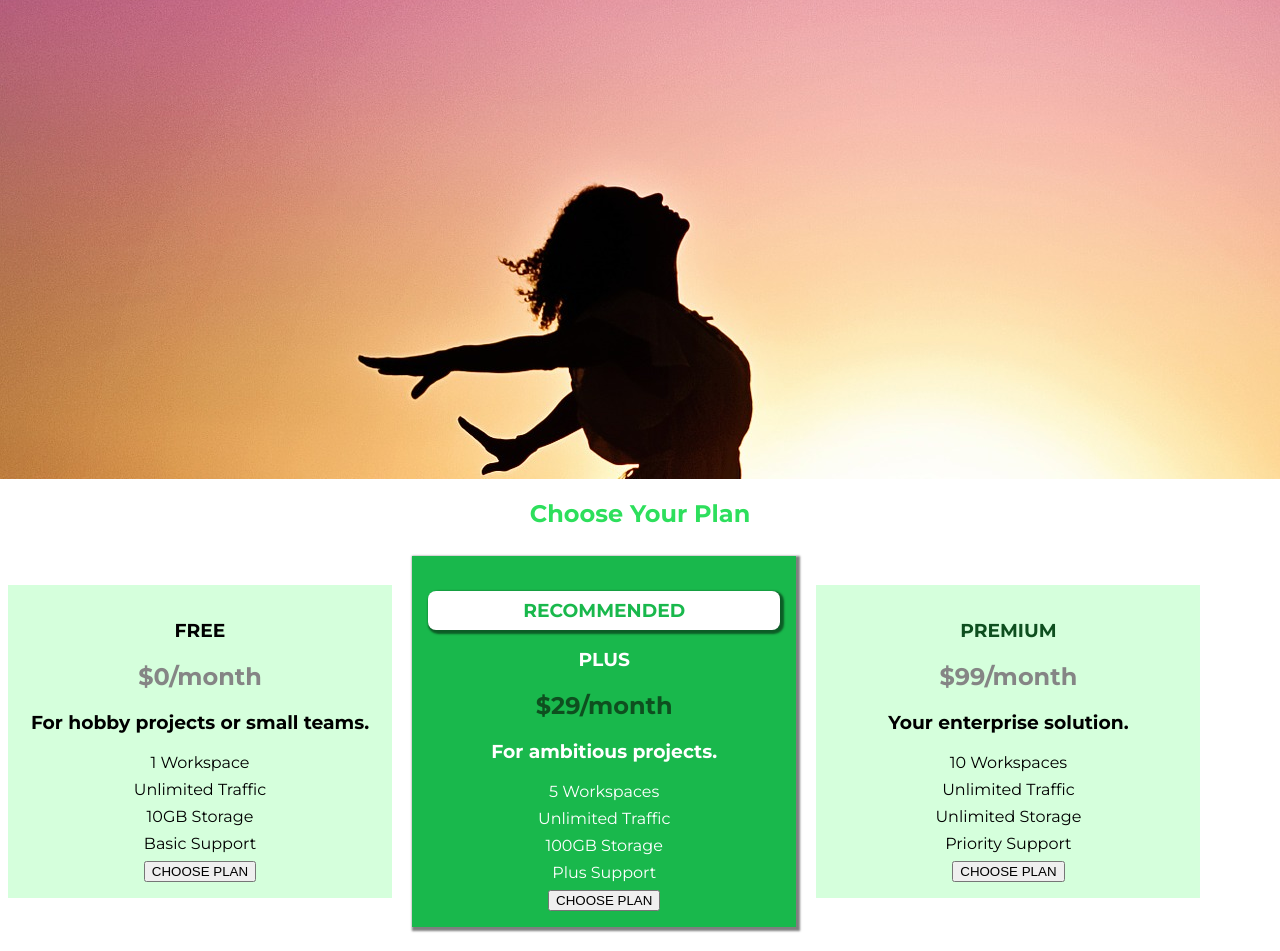
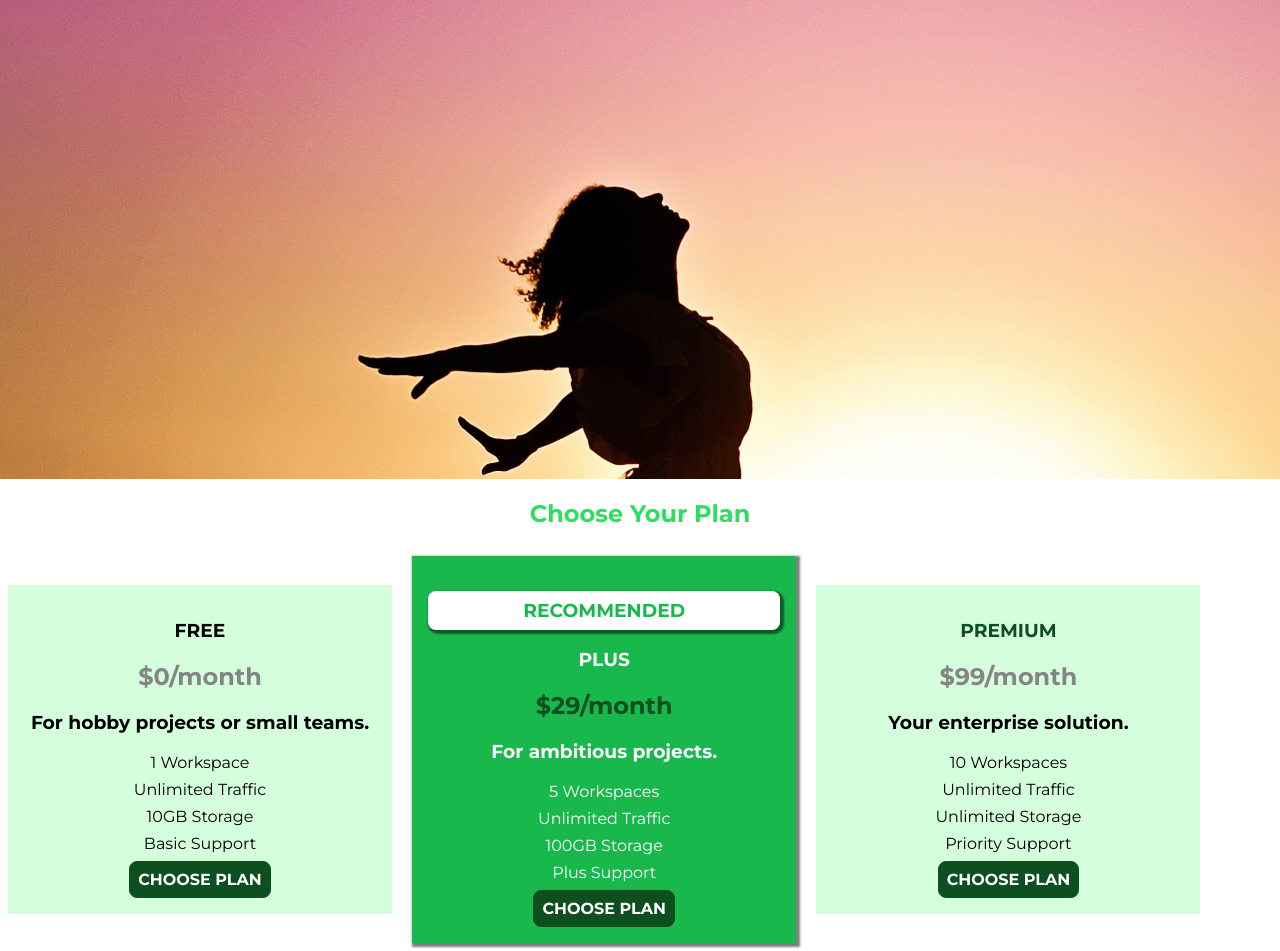
Before and after one commit to Adri-Antanon/CSS-complete-guide, a plain HTML site: page index.html in a window 1280 px wide. Shown: the part 92-1043 px from the top of the page. Drawn offline with Linux system fonts and the light colour scheme.

Commit message:
style: improving action button

```diff
--- a/index.html
+++ b/index.html
@@ -51,7 +51,7 @@
               <li>Basic Support</li>
             </ul>
             <div>
-              <button>CHOOSE PLAN</button>
+              <button class="button">CHOOSE PLAN</button>
             </div>
           </article>
           <article class="plan plan--highlighted">
@@ -66,7 +66,7 @@
               <li>Plus Support</li>
             </ul>
             <div>
-              <button>CHOOSE PLAN</button>
+              <button class="button">CHOOSE PLAN</button>
             </div>
           </article>
           <article class="plan">
@@ -80,7 +80,7 @@
               <li>Priority Support</li>
             </ul>
             <div>
-              <button>CHOOSE PLAN</button>
+              <button class="button">CHOOSE PLAN</button>
             </div>
           </article>
         </div>
--- a/main.css
+++ b/main.css
@@ -2,3 +2,4 @@
 @import "./styles/header.css";
 @import "./styles/product.css";
 @import "./styles/plan.css";
+@import "./styles/buttons.css";
--- /dev/null
+++ b/styles/buttons.css
@@ -0,0 +1,20 @@
+.button {
+  background: var(--brand-color);
+  color: white;
+  font: inherit;
+  border: 0.15rem solid var(--brand-color);
+  padding: 0.8rem;
+  border-radius: 0.8rem;
+  font-weight: bold;
+  cursor: pointer;
+}
+
+.button:hover,
+.button:active {
+  background: white;
+  color: var(--brand-color);
+}
+
+.button:focus {
+  outline: none;
+}
```
